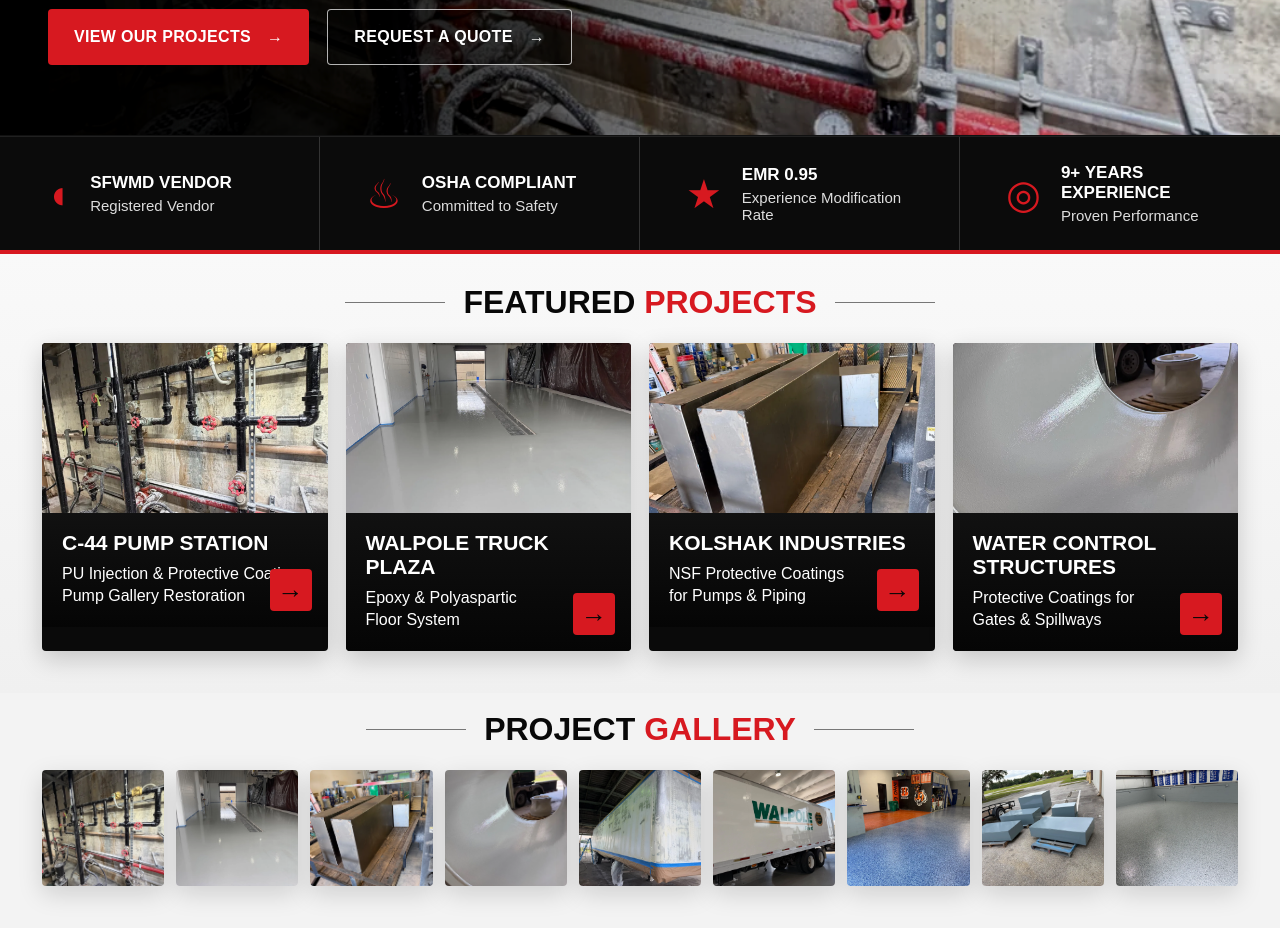
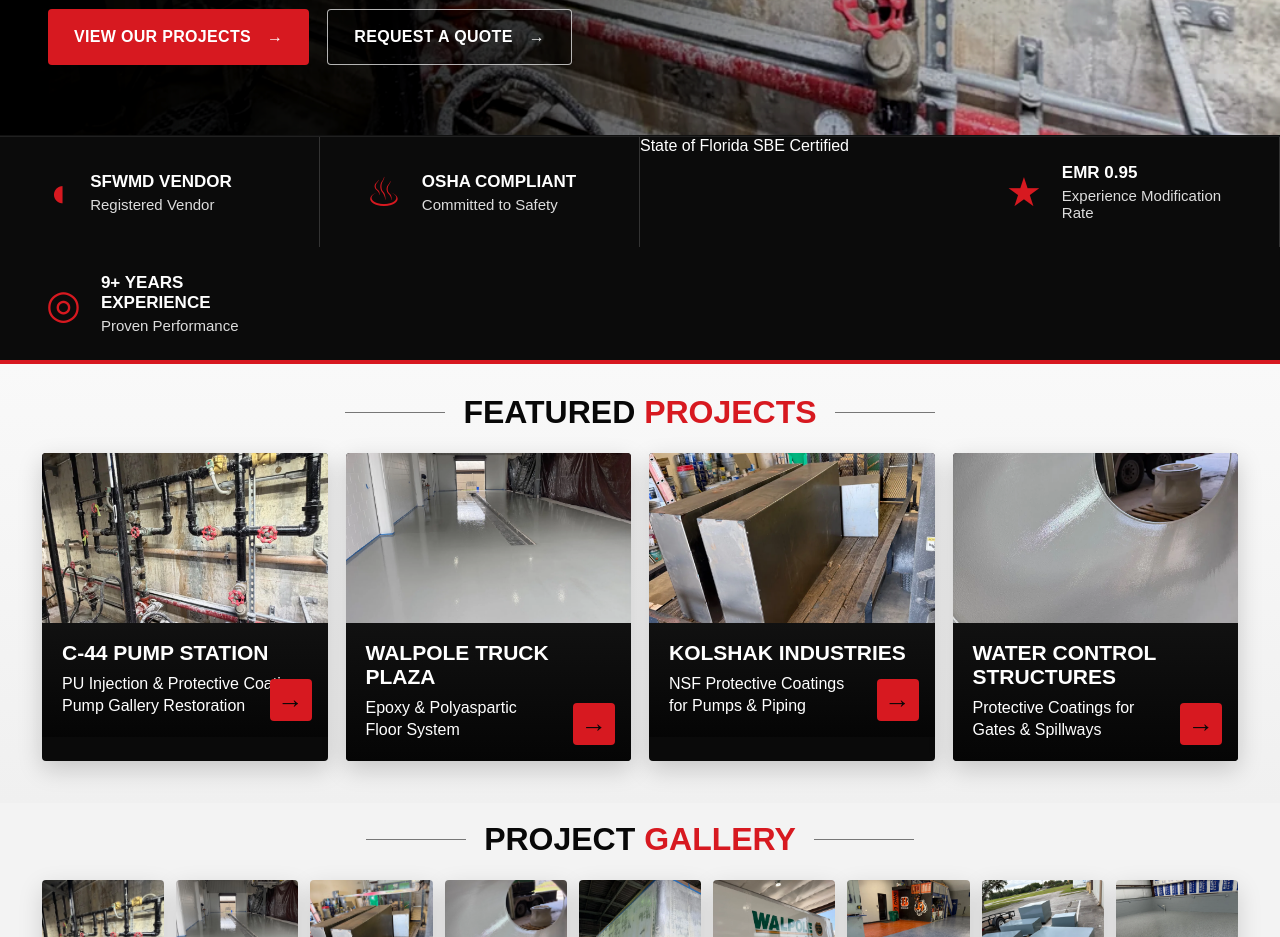
Before and after one commit to burrspainting/burrs-painting, a plain HTML site: page index.html in a window 1280 px wide. Shown: the part 800-1737 px from the top of the page. Drawn offline with Linux system fonts and the light colour scheme.

Commit message:
Add State of Florida SBE Certification to trust strip
Added a new trust item for State of Florida SBE Certification.

```diff
--- a/index.html
+++ b/index.html
@@ -51,6 +51,10 @@
     <section class="trust-strip" aria-label="Credentials">
       <div class="credential"><span class="icon">◖</span><div><strong>SFWMD Vendor</strong><small>Registered Vendor</small></div></div>
       <div class="credential"><span class="icon">♨</span><div><strong>OSHA Compliant</strong><small>Committed to Safety</small></div></div>
+<div class="trust-item">
+    <i class="fas fa-certificate"></i>
+    <span>State of Florida SBE Certified</span>
+</div>
       <div class="credential"><span class="icon">★</span><div><strong>EMR 0.95</strong><small>Experience Modification Rate</small></div></div>
       <div class="credential"><span class="icon">◎</span><div><strong>9+ Years Experience</strong><small>Proven Performance</small></div></div>
     </section>
```
